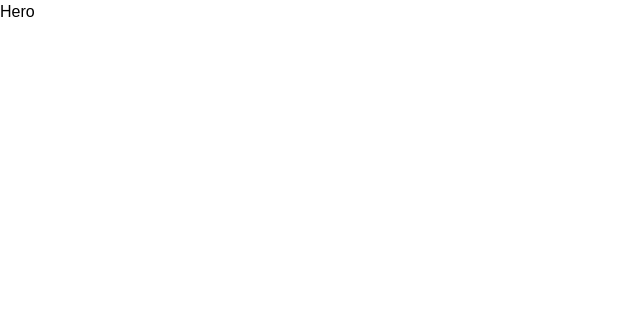
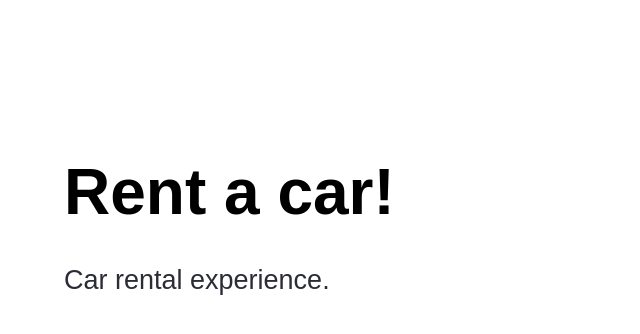
Before and after one commit to ronnie-rios/nextdemoapp, a Next.js app: page / in a window 1280 px wide. Shown: the top 334 px of the page, without its empty margins (0-640 px from the left). Built offline with nearby package versions, Linux system fonts and the light colour scheme.

Commit message:
iniital hero styling

```diff
--- a/components/Hero.tsx
+++ b/components/Hero.tsx
@@ -2,7 +2,13 @@
 
 const Hero = () => {
   return (
-    <div>Hero</div>
+    <div className='hero'>
+        <div className='flex-1 pt-36 padding-x'>
+            <h1 className="hero__title">Rent a car!</h1>
+            <p className='hero__subtitle'>Car rental experience.</p>
+
+        </div>
+    </div>
   )
 }
 
```
